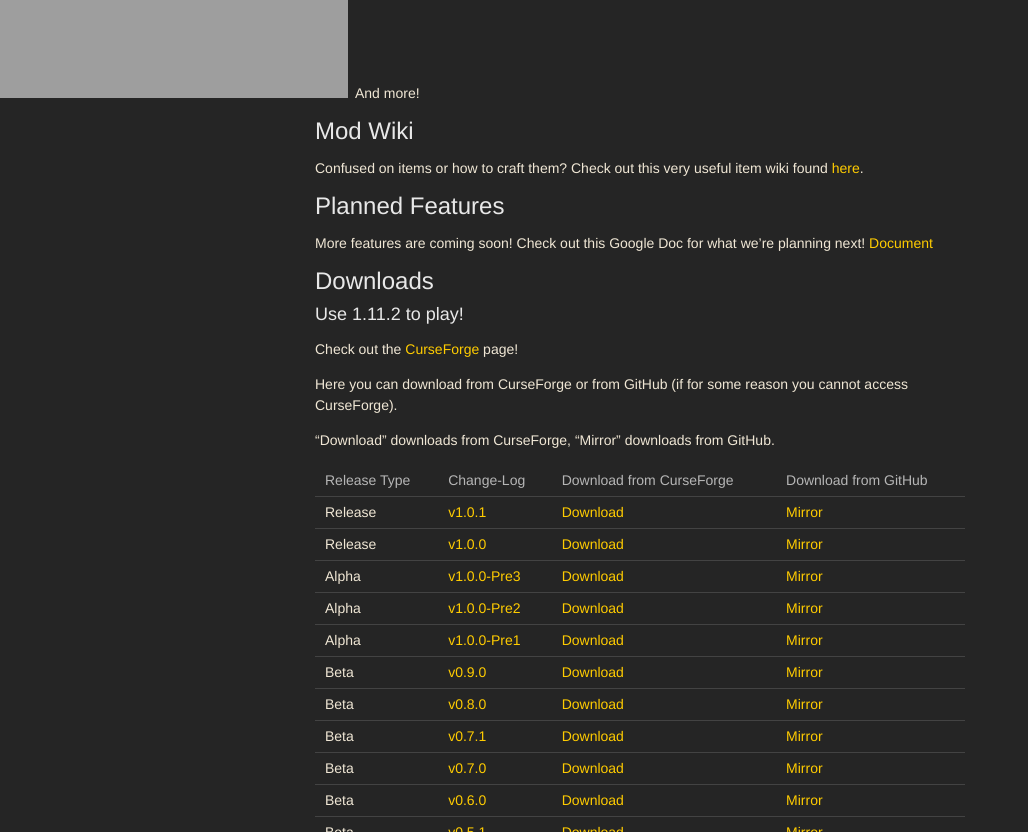
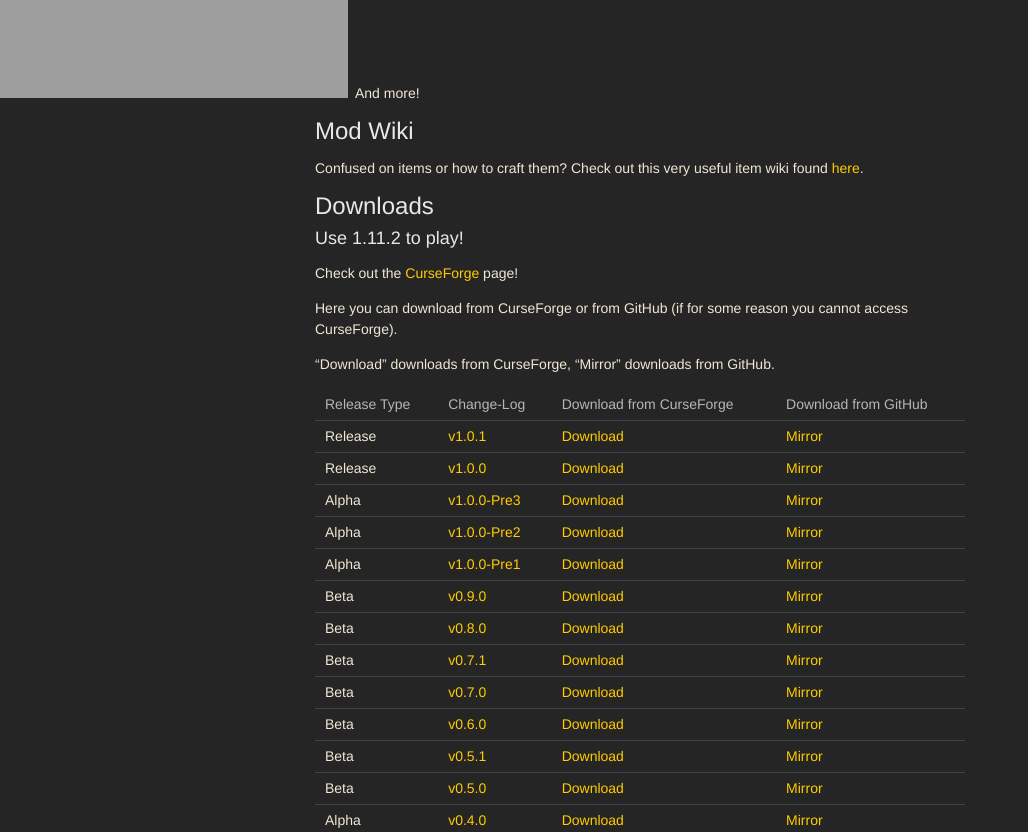
Before and after one commit to TeamCstudios/CStudiosMod, a Jekyll site: the page built from index.md, in a window 1280 px wide and 900 px high, scrolled down 2828 px, cut to the strip 68-900 px from the top of the window. Shown: the whole strip, without its empty margins (0-1028 px from the left). Built offline with Jekyll 4.4.1, drawn with Linux system fonts in a browser that asks for light colours; nearby versions of some CDN libraries.

Commit message:
remove planned features

```diff
--- a/index.md
+++ b/index.md
@@ -26,10 +26,6 @@ This mod adds amazing new stuff like:
 ## Mod Wiki
 
 Confused on items or how to craft them? Check out this very useful item wiki found [here](wiki).
-
-## Planned Features
-
-More features are coming soon! Check out this Google Doc for what we're planning next! [Document](https://docs.google.com/document/d/1iLpDbmiFM5Q7dai4ZxXsKUcvsmPjlw72fb-hxB8LypQ/edit?usp=sharing)
 
 ## Downloads
 
```
